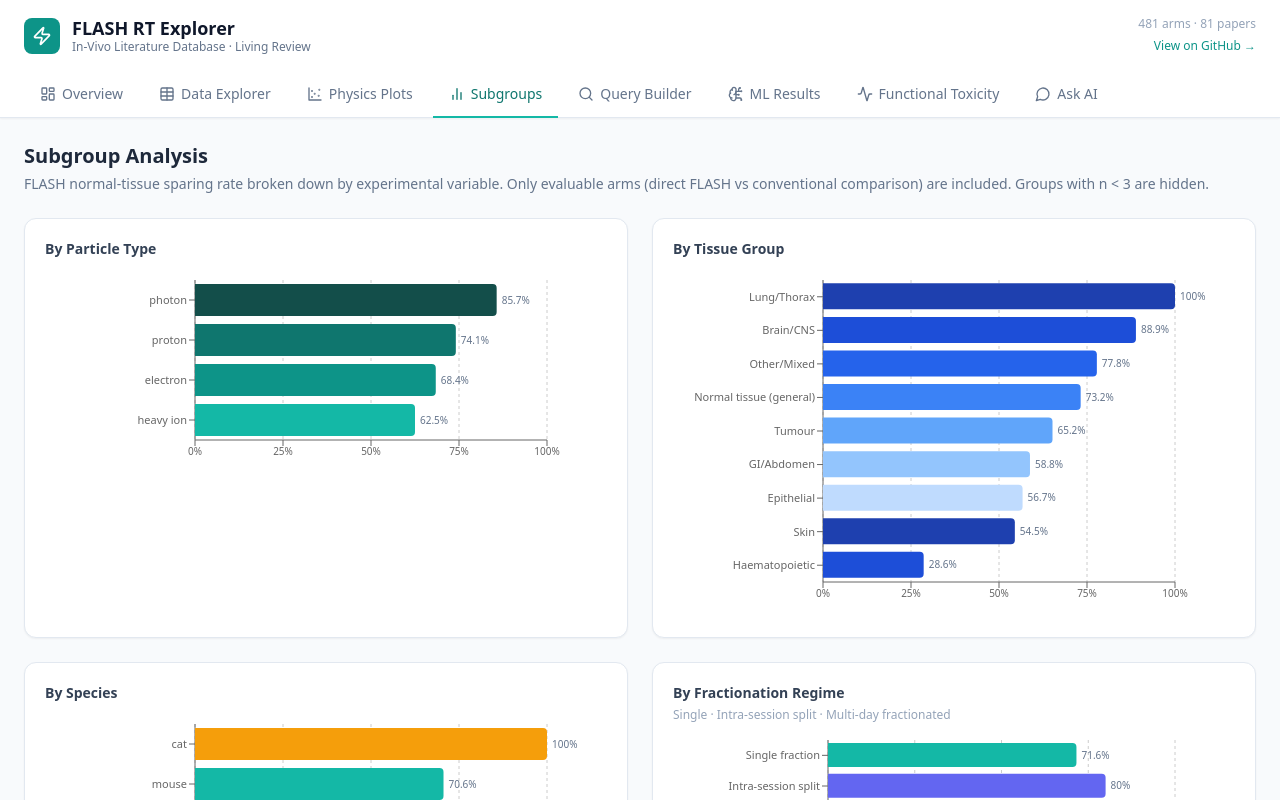
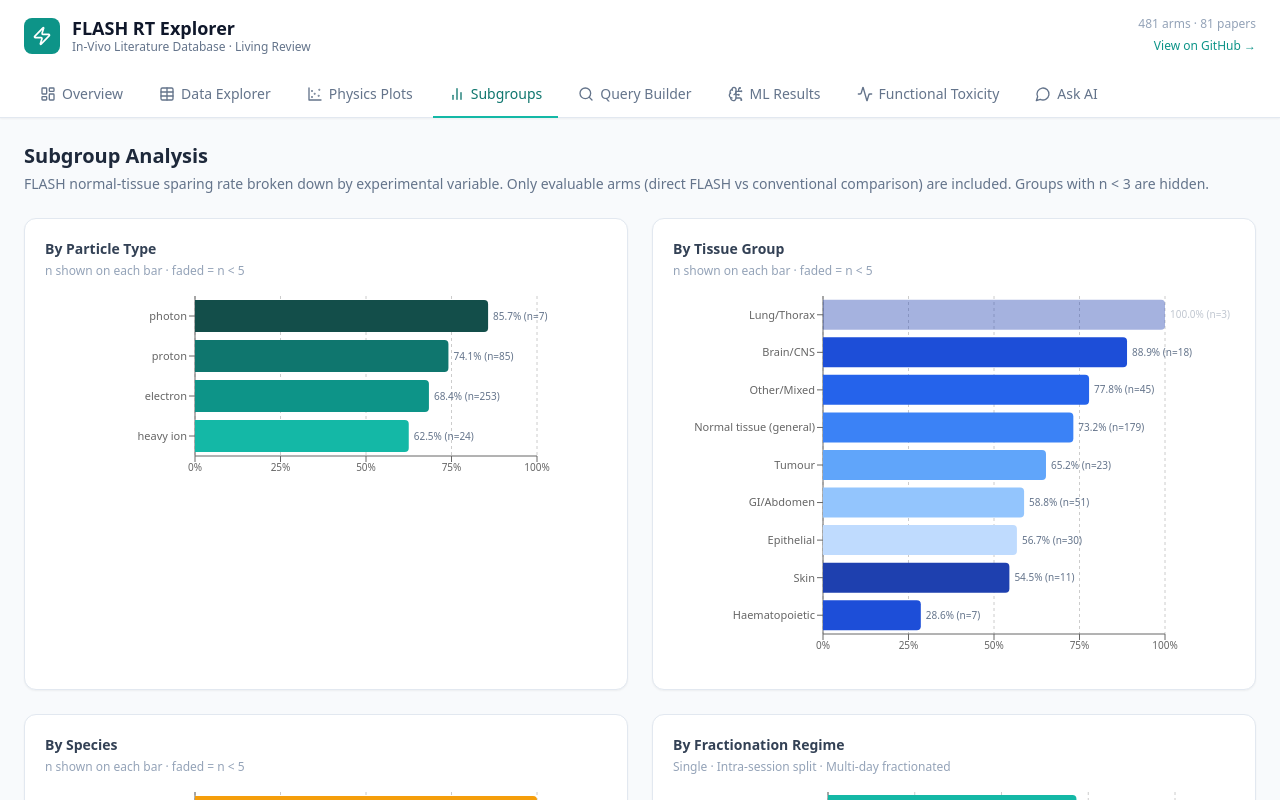
Before and after one commit to lucywhitmore96/flash-explorer, a React (Vite) app: page / in a window 1280 px wide. Both pictures are taken after a click on the button "Subgroups". Shown: the top 800 px of the page. Built offline with nearby package versions, Linux system fonts and the light colour scheme.

Commit message:
Show n on every subgroup bar label; fade underpowered groups (n<5)

```diff
--- a/src/components/SubgroupAnalysis.jsx
+++ b/src/components/SubgroupAnalysis.jsx
@@ -20,6 +20,7 @@ function makeBarData(rows, keyFn, minN = 3) {
       name,
       pct: parseFloat(pct(v.yes, v.total)),
       n: v.total,
+      label: `${pct(v.yes, v.total)}% (n=${v.total})`,
     }))
     .sort((a, b) => b.pct - a.pct)
 }
@@ -27,22 +28,22 @@ function makeBarData(rows, keyFn, minN = 3) {
 function SubgroupBar({ data, title, colorFn }) {
   return (
     <div className="card">
-      <h3 className="text-sm font-semibold text-slate-700 mb-4">{title}</h3>
-      <ResponsiveContainer width="100%" height={Math.max(200, data.length * 38)}>
-        <BarChart data={data} layout="vertical" margin={{ left: 10, right: 60, top: 5, bottom: 5 }}>
+      <h3 className="text-sm font-semibold text-slate-700 mb-1">{title}</h3>
+      <p className="text-xs text-slate-400 mb-3">n shown on each bar · faded = n &lt; 5</p>
+      <ResponsiveContainer width="100%" height={Math.max(200, data.length * 42)}>
+        <BarChart data={data} layout="vertical" margin={{ left: 10, right: 70, top: 5, bottom: 5 }}>
           <CartesianGrid strokeDasharray="3 3" horizontal={false} />
           <XAxis type="number" domain={[0, 100]} tickFormatter={(v) => `${v}%`} tick={{ fontSize: 10 }} />
           <YAxis dataKey="name" type="category" tick={{ fontSize: 11 }} width={140} />
           <Tooltip formatter={(v, _, { payload }) => [`${v}% (n=${payload.n})`, 'FLASH NTS rate']} />
           <Bar dataKey="pct" radius={[0, 4, 4, 0]}>
             <LabelList
-              dataKey="pct"
+              dataKey="label"
               position="right"
-              formatter={(v) => `${v}%`}
               style={{ fontSize: 10, fill: '#64748b' }}
             />
             {data.map((d, i) => (
-              <Cell key={i} fill={colorFn ? colorFn(d, i) : '#14b8a6'} />
+              <Cell key={i} fill={colorFn ? colorFn(d, i) : '#14b8a6'} opacity={d.n < 5 ? 0.4 : 1} />
             ))}
           </Bar>
         </BarChart>
```
